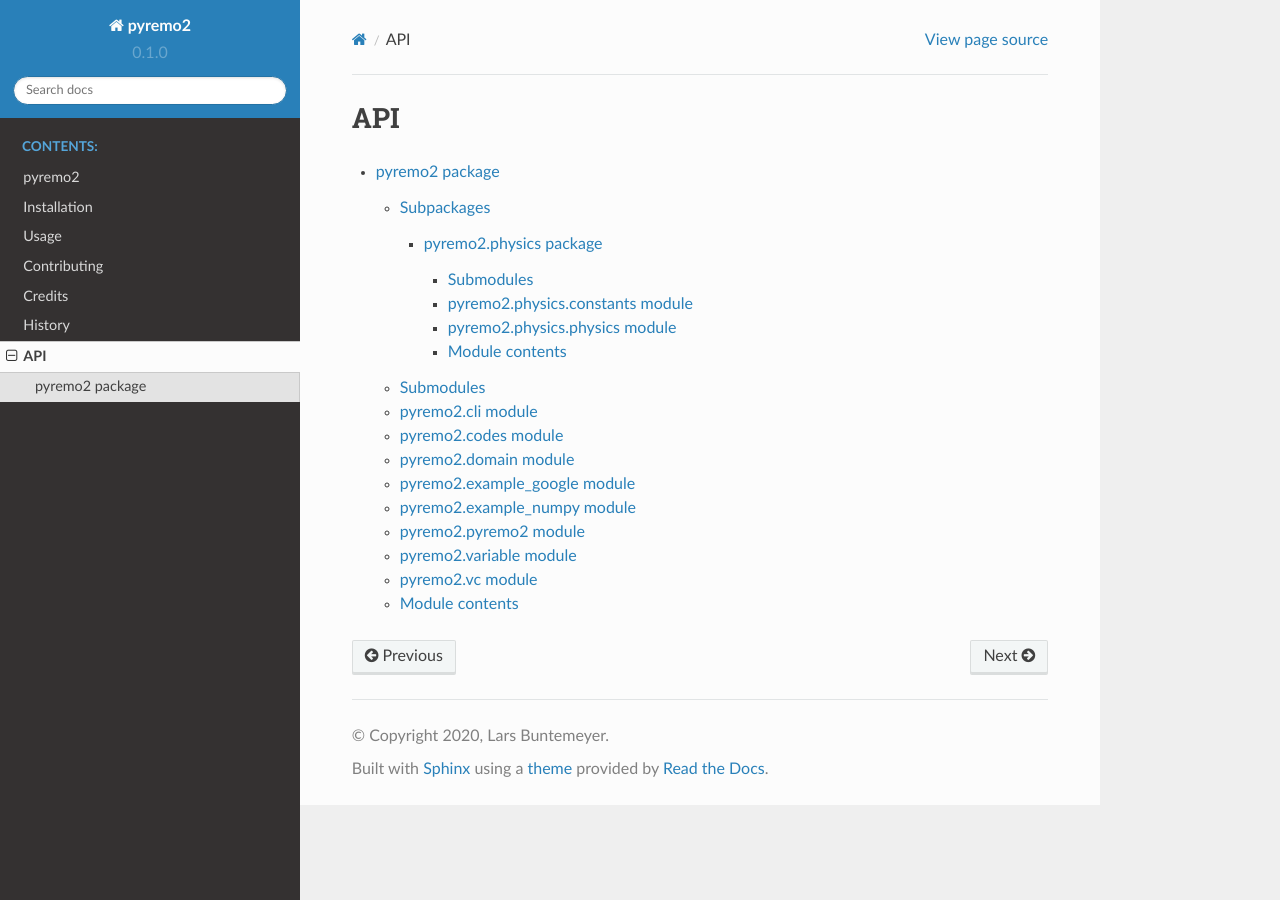
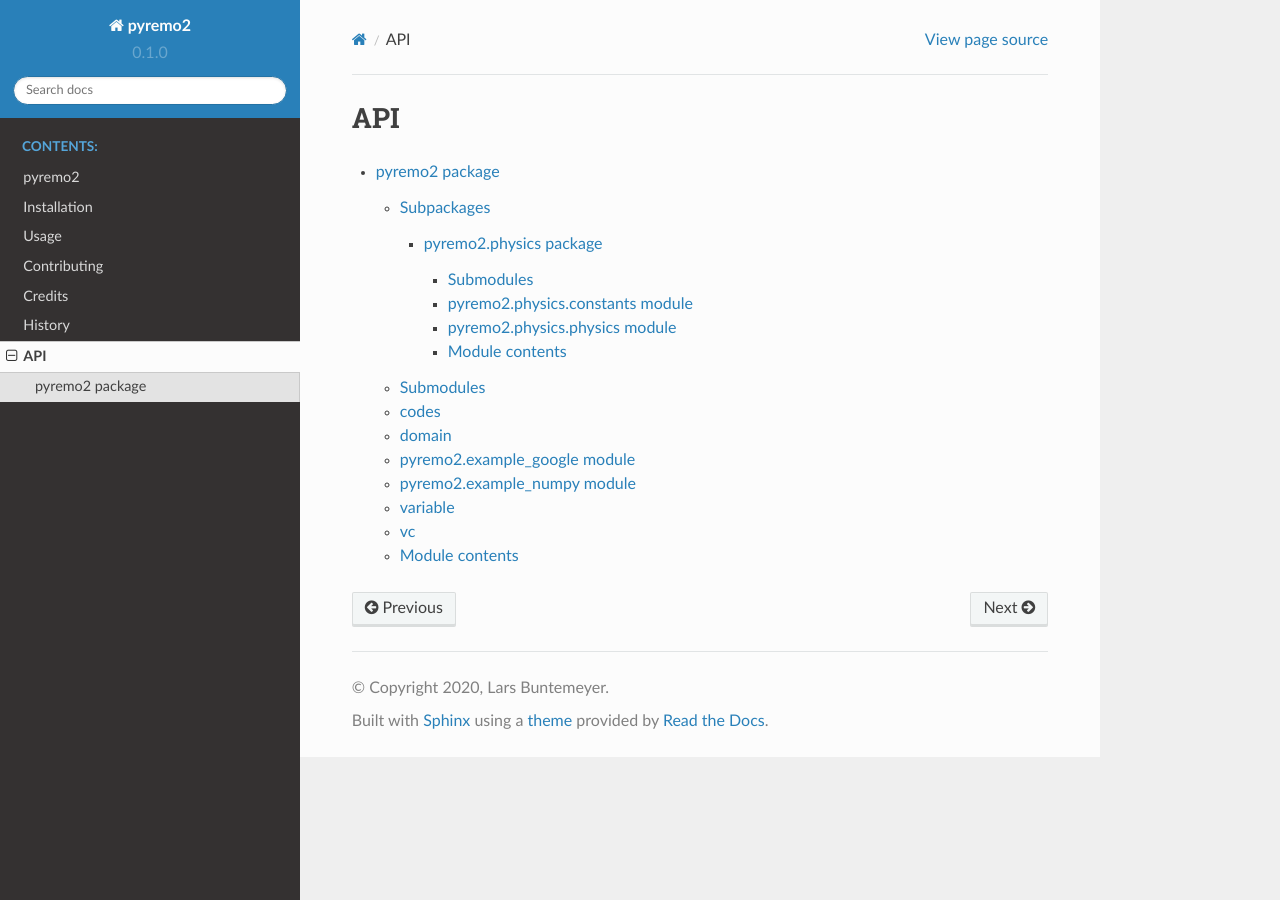
Before and after one commit to remo-rcm/pyremo, a Sphinx documentation site: the page built from docs/api.rst, in a window 1280 px wide. Built offline with Sphinx 7.4.7 and the Read the Docs theme 2.0.0, drawn with Linux system fonts in a browser that asks for light colours.

Commit message:
Update pyremo2.rst

```diff
--- a/docs/pyremo2.rst
+++ b/docs/pyremo2.rst
@@ -12,15 +12,8 @@ Subpackages
 Submodules
 ----------
 
-pyremo2.cli module
-------------------
 
-.. automodule:: pyremo2.cli
-   :members:
-   :undoc-members:
-   :show-inheritance:
-
-pyremo2.codes module
+codes
 --------------------
 
 .. automodule:: pyremo2.codes
@@ -28,7 +21,7 @@ pyremo2.codes module
    :undoc-members:
    :show-inheritance:
 
-pyremo2.domain module
+domain
 ---------------------
 
 .. automodule:: pyremo2.domain
@@ -52,15 +45,8 @@ pyremo2.example\_numpy module
    :undoc-members:
    :show-inheritance:
 
-pyremo2.pyremo2 module
-----------------------
 
-.. automodule:: pyremo2.pyremo2
-   :members:
-   :undoc-members:
-   :show-inheritance:
-
-pyremo2.variable module
+variable
 -----------------------
 
 .. automodule:: pyremo2.variable
@@ -68,7 +54,7 @@ pyremo2.variable module
    :undoc-members:
    :show-inheritance:
 
-pyremo2.vc module
+vc
 -----------------
 
 .. automodule:: pyremo2.vc
```
